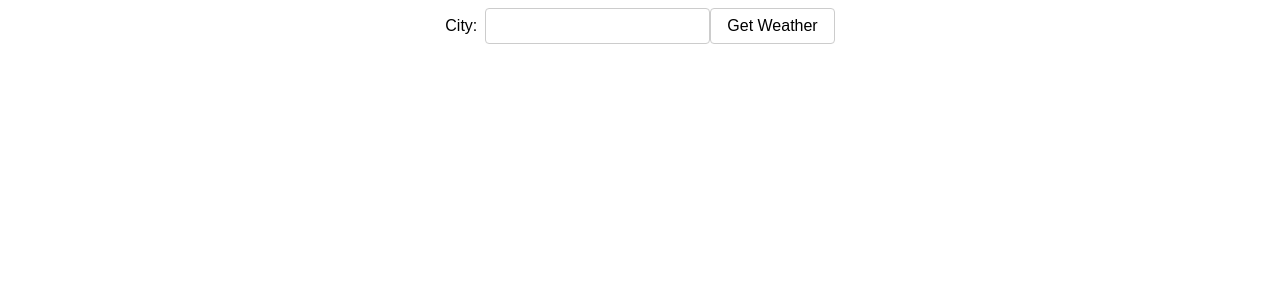
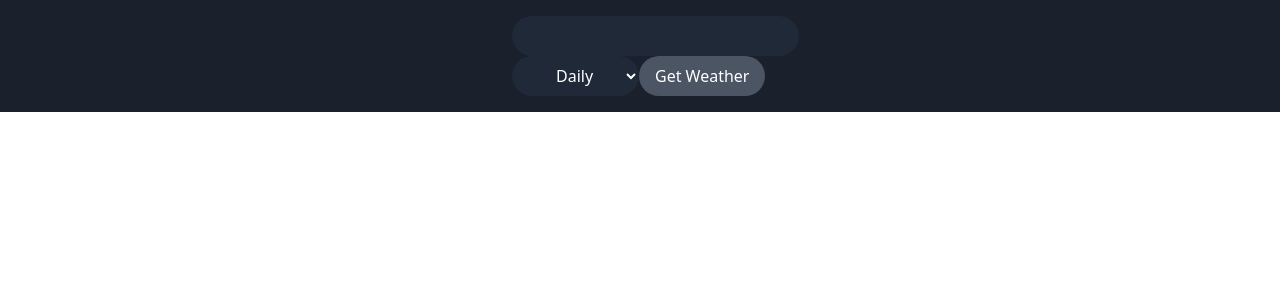
Before and after one commit to Lucas8448/Vue-weather-app, a Vue app in the folder weather/: page / in a window 1280 px wide. Shown: the top 300 px of the page. Built offline with nearby package versions, Linux system fonts and the light colour scheme.

Commit message:
Fixed styling

```diff
--- a/weather/index.html
+++ b/weather/index.html
@@ -1,13 +1,17 @@
 <!DOCTYPE html>
 <html lang="en">
+
 <head>
   <meta charset="UTF-8">
   <link rel="icon" href="/favicon.ico">
   <meta name="viewport" content="width=device-width, initial-scale=1.0">
-    <title>Vite App</title>
+  <title>Weather</title>
+  <script src="https://cdn.tailwindcss.com"></script>
 </head>
+
 <body>
   <div id="app"></div>
   <script type="module" src="/src/main.js"></script>
 </body>
+
 </html>
--- a/weather/src/App.vue
+++ b/weather/src/App.vue
@@ -1,28 +1,45 @@
 <template>
   <div id="weather-app">
-    <form @submit.prevent="getWeather">
-      <label for="city">City:</label>
-      <input type="text" id="city" v-model="city">
-      <button type="submit">Get Weather</button>
-    </form>
-    <div v-if="loading" class="loading">
-      <img src="https://media.giphy.com/media/3oEjI6SIIHBdRxXI40/giphy.gif" alt="Loading">
+    <div class="bg-gray-900 py-4">
+      <div class="container mx-auto px-4 inline-flex items-center">
+        <form class="relative w-64 mx-auto" @submit.prevent="getWeather">
+          <label for="city" class="sr-only">City:</label>
+          <input type="text" id="city" v-model="city"
+            class="bg-gray-800 rounded-full py-2 px-4 pl-10 text-md text-white focus:outline-none focus:shadow-outline">
+          <label for="display-option" class="sr-only">Display Option:</label>
+          <select id="display-option" v-model="displayOption" class="bg-gray-800 rounded-full py-2 px-4 pl-10 text-md text-white focus:outline-none focus:shadow-outline">
+            <option value="hourly">Hourly</option>
+            <option value="daily">Daily</option>
+          </select>
+          <button type="submit" class="bg-gray-600 rounded-full py-2 px-4 text-md text-white hover:bg-gray-700">Get
+            Weather</button>
+        </form>
+      </div>
     </div>
-    <table v-if="weatherData" class="weather-data">
-      <thead>
-        <tr>
-          <th>Date</th>
-          <th>Temperature</th>
-          <th>Description</th>
-          <th>Condition</th>
+    <!-- Use the displayOption variable to determine which data to display -->
+    <table v-if="hourlyData[0] || dailyData[0]" class="weather-data w-full text-left table-collapse py-4 px-4">
+      <thead class="bg-gray-800">
+        <tr class="text-white">
+          <th class="py-2 px-4">Date</th>
+          <th class="py-2 px-4">Temperature</th>
+          <th class="py-2 px-4">Description</th>
+          <th class="py-2 px-4">Condition</th>
         </tr>
       </thead>
       <tbody>
-        <tr v-for="day in weatherData.list" class="day">
-          <td>{{ day.dt_txt }}</td>
-          <td>{{ Math.round(day.main.temp) }}°C</td>
-          <td>{{ day.weather[0].description }}</td>
-          <td>
+        <tr v-if="displayOption === 'hourly' && hourlyData" v-for="day in hourlyData.list" class="day" :key="day.dt_txt">
+          <td class="py-2 px-4">{{ day.dt_txt }}</td>
+          <td class="py-2 px-4">{{ Math.round(day.main.temp) }}°C</td>
+          <td class="py-2 px-4">{{ day.weather[0].description }}</td>
+          <td class="py-2 px-4">
+            <img :src="`https://openweathermap.org/img/wn/${day.weather[0].icon}@2x.png`" alt="Weather icon">
+          </td>
+        </tr>
+        <tr v-if="displayOption === 'daily' && dailyData" v-for="day in dailyData" class="day" :key="day.dt_txt">
+          <td class="py-2 px-4">{{ day.dt_txt }}</td>
+          <td class="py-2 px-4">{{ Math.round(day.main.temp) }}°C</td>
+          <td class="py-2 px-4">{{ day.weather[0].description }}</td>
+          <td class="py-2 px-4">
             <img :src="`https://openweathermap.org/img/wn/${day.weather[0].icon}@2x.png`" alt="Weather icon">
           </td>
         </tr>
@@ -36,8 +53,10 @@ export default {
   data() {
     return {
       city: "",
-      weatherData: null,
+      dailyData: [],
+      hourlyData: [],
       loading: false,
+      displayOption: "daily",
     }
   },
   methods: {
@@ -49,9 +68,14 @@ export default {
         const response = await fetch(url);
         const data = await response.json();
         this.loading = false;
-        this.weatherData = data;
+        // Split the data into daily and hourly intervals
+        this.dailyData = data.list.filter((item, index) => index % 8 === 0);
+        this.hourlyData = data;
       } catch (error) {
         console.error(error);
+        this.weatherData = null;
+        this.dailyData = [];
+        this.hourlyData = [];
       }
     }
   }
--- a/weather/src/assets/main.css
+++ b/weather/src/assets/main.css
@@ -1,43 +1,11 @@
-#weather-app {
-  display: flex;
-  flex-direction: column;
-  align-items: center;
-  font-family: sans-serif;
+.bg-gray-900 {
+  background-color: #1a202c;
 }
 
-form {
-  display: flex;
-  flex-direction: row;
-  align-items: center;
-}
-
-label {
-  margin-right: 0.5rem;
-}
-
-input[type="text"] {
-  font-size: 1rem;
-  padding: 0.5rem;
-  border: 1px solid #ccc;
-  border-radius: 4px;
-}
-
-button[type="submit"] {
-  font-size: 1rem;
-  padding: 0.5rem 1rem;
-  border: 1px solid #ccc;
-  border-radius: 4px;
-  background-color: white;
-  cursor: pointer;
+.container {
+  max-width: 100%;
 }
 
 .weather-data {
-  width: 50%;
-  border-collapse: collapse;
-  text-align: center;
+
 }
-
-.weather-data th,
-.weather-data td {
-  padding: 10px;
-}
```
Also changed, not shown: 1 other file (tests, documents, lock files or other folders). Lines whose indentation alone changed are shown as unchanged.
